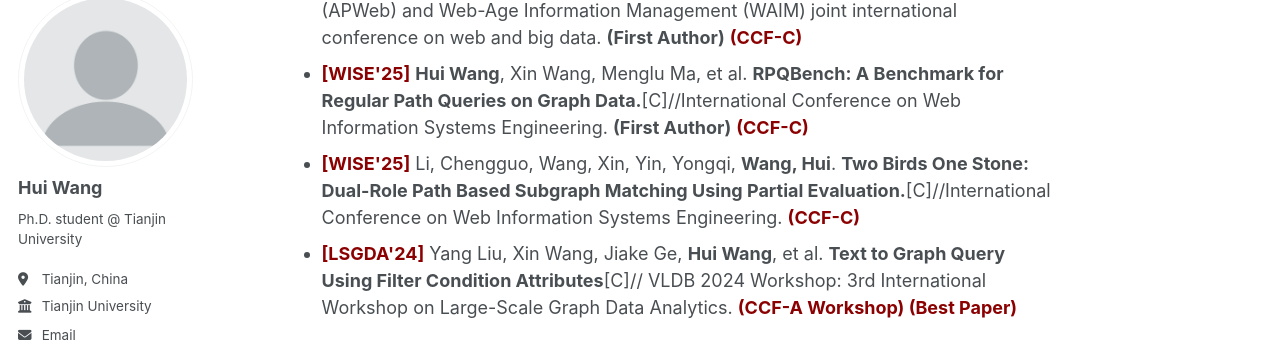
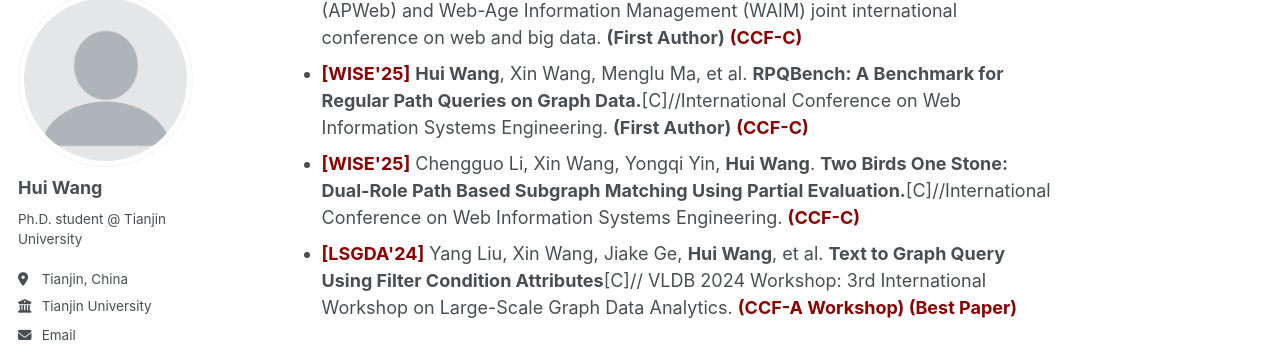
Before and after one commit to HaileyHui/wanghui, a Jekyll site: the page built from _pages/about.md, in a window 1280 px wide and 900 px high, scrolled down 715 px. Shown: the part 107-453 px from the top of the window. Built offline with Jekyll 4.4.1, drawn with Linux system fonts in a browser that asks for light colours; some web fonts are replaced; a script that is not in the unit is left out.

Commit message:
Update publications.html

```diff
--- a/_pages/publications.html
+++ b/_pages/publications.html
@@ -5,6 +5,6 @@
   <li><span class="highlight" style="color: darkred; font-weight: bold;">[WWW'25]</span> Yiheng You, Xin Wang, Jiake Ge, <strong>Hui Wang</strong>, et al. <strong>KOE: A Key Distribution-Oriented Performance Estimation Framework for Diverse Index Structures.</strong>[C]//Companion proceedings of the 2025 ACM Web Conference. <span class="highlight" style="color: darkred; font-weight: bold;">(CCF-A)</span></li>
   <li><span class="highlight" style="color: darkred; font-weight: bold;">[APWeb'25]</span> <strong>Hui Wang</strong>, Xin Wang, Jinshuo Zhao, et al. <strong>Enhancing Partial Evaluation Subgraph Matching Through Vertex Hotness Caching.</strong>[C]//Asia-Pacific Web (APWeb) and Web-Age Information Management (WAIM) joint international conference on web and big data. <strong>(First Author)</strong> <span class="highlight" style="color: darkred; font-weight: bold;">(CCF-C)</span></li>
   <li><span class="highlight" style="color: darkred; font-weight: bold;">[WISE'25]</span> <strong>Hui Wang</strong>, Xin Wang, Menglu Ma, et al. <strong>RPQBench: A Benchmark for Regular Path Queries on Graph Data.</strong>[C]//International Conference on Web Information Systems Engineering. <strong>(First Author)</strong> <span class="highlight" style="color: darkred; font-weight: bold;">(CCF-C)</span></li>
-  <li><span class="highlight" style="color: darkred; font-weight: bold;">[WISE'25]</span> Li, Chengguo, Wang, Xin, Yin, Yongqi, <strong>Wang, Hui</strong>. <strong>Two Birds One Stone: Dual-Role Path Based Subgraph Matching Using Partial Evaluation.</strong>[C]//International Conference on Web Information Systems Engineering. <span class="highlight" style="color: darkred; font-weight: bold;">(CCF-C)</span></li>
+  <li><span class="highlight" style="color: darkred; font-weight: bold;">[WISE'25]</span> Chengguo Li, Xin Wang, Yongqi Yin, <strong>Hui Wang</strong>. <strong>Two Birds One Stone: Dual-Role Path Based Subgraph Matching Using Partial Evaluation.</strong>[C]//International Conference on Web Information Systems Engineering. <span class="highlight" style="color: darkred; font-weight: bold;">(CCF-C)</span></li>
   <li><span class="highlight" style="color: darkred; font-weight: bold;">[LSGDA'24]</span> Yang Liu, Xin Wang, Jiake Ge, <strong>Hui Wang</strong>, et al. <strong>Text to Graph Query Using Filter Condition Attributes</strong>[C]// VLDB 2024 Workshop: 3rd International Workshop on Large-Scale Graph Data Analytics. <span class="highlight" style="color: darkred; font-weight: bold;">(CCF-A Workshop) (Best Paper)</span></li>
 </ul>
```
